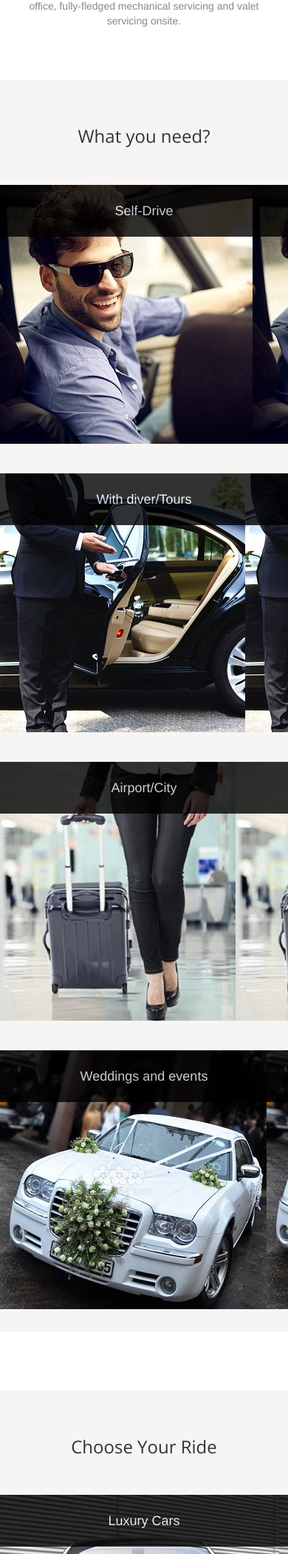
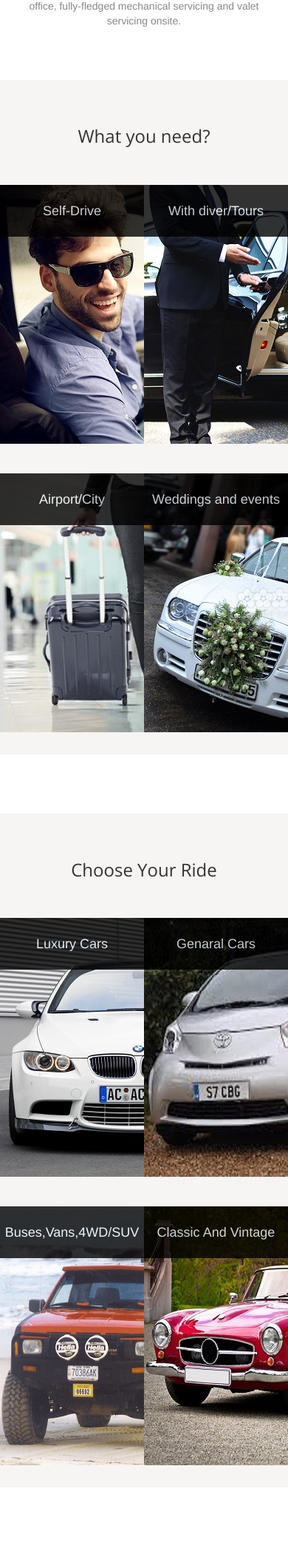
Before and after one commit to lnash94/SRScab, a CodeIgniter app: page /srscabs/ in a window 390 px wide. Shown: the part 775-2876 px from the top of the page at 74% size. Run offline with CodeIgniter, Linux system fonts and the light colour scheme; some libraries are stand-ins or nearby versions.

Commit message:
fixed the responsive issue

```diff
--- a/application/views/pages/home.php
+++ b/application/views/pages/home.php
@@ -30,19 +30,19 @@
         <h3 class="text-center thin">What you need?</h3>
 
         <div class="row">
-            <div class="col-md-3 col-sm-6 highlight ridetype" style="background-image: url(assets/images/self_drive.jpg);padding: 0 ;"><a href="#" class="linker">
+            <div class="col-md-3 col-sm-6 col-xs-6 highlight ridetype" style="background-image: url(assets/images/self_drive.jpg);padding: 0 ;"><a href="#" class="linker">
                 <div class="overlay"></div><div class="ridetitle">Self-Drive</div>
             </a>
             </div>
-            <div class="col-md-3 col-sm-6 highlight ridetype" style="background-image: url(assets/images/with_driver.jpg);padding: 0 ;"><a href="#" class="linker">
+            <div class="col-md-3 col-sm-6 col-xs-6 highlight ridetype" style="background-image: url(assets/images/with_driver.jpg);padding: 0 ;"><a href="#" class="linker">
                 <div class="overlay"></div><div class="ridetitle">With diver/Tours</div>
             </a>
             </div>
-            <div class="col-md-3 col-sm-6 highlight ridetype" style="background-image: url(assets/images/airport.jpg);padding: 0 ;"><a href="#" class="linker">
+            <div class="col-md-3 col-sm-6 col-xs-6 highlight ridetype" style="background-image: url(assets/images/airport.jpg);padding: 0 ;"><a href="#" class="linker">
                 <div class="overlay"></div><div class="ridetitle">Airport/City</div>
             </a>
             </div>
-            <div class="col-md-3 col-sm-6 highlight ridetype" style="background-image: url(assets/images/wedding.jpg);padding: 0 ;"><a href="#" class="linker">
+            <div class="col-md-3 col-sm-6 col-xs-6 highlight ridetype" style="background-image: url(assets/images/wedding.jpg);padding: 0 ;"><a href="#" class="linker">
                 <div class="overlay"></div><div class="ridetitle">Weddings and events</div>
             </a>
             </div>
@@ -58,19 +58,19 @@
         <h3 class="text-center thin">Choose Your Ride</h3>
 
         <div class="row">
-            <div class="col-md-3 col-sm-6 highlight ridetype" style="background-image: url(assets/images/vehicles/luxury/bmw-m3.jpg);padding: 0 ;"><a href="#" class="linker">
+            <div class="col-md-3 col-sm-6 col-xs-6 highlight ridetype" style="background-image: url(assets/images/vehicles/luxury/bmw-m3.jpg);padding: 0 ;"><a href="#" class="linker">
                 <div class="overlay"></div><div class="ridetitle">Luxury Cars</div>
             </a>
             </div>
-            <div class="col-md-3 col-sm-6 highlight ridetype" style="background-image: url(assets/images/vehicles/genaral/genaral.jpg);padding: 0 ;"><a href="#" class="linker">
+            <div class="col-md-3 col-sm-6 col-xs-6 highlight ridetype" style="background-image: url(assets/images/vehicles/genaral/genaral.jpg);padding: 0 ;"><a href="#" class="linker">
                 <div class="overlay"></div><div class="ridetitle">Genaral Cars</div>
             </a>
             </div>
-            <div class="col-md-3 col-sm-6 highlight ridetype" style="background-image: url(assets/images/vehicles/vanbus4wd/nissand21.jpg);padding: 0 ;"><a href="#" class="linker">
+            <div class="col-md-3 col-sm-6 col-xs-6 highlight ridetype" style="background-image: url(assets/images/vehicles/vanbus4wd/nissand21.jpg);padding: 0 ;"><a href="#" class="linker">
                 <div class="overlay"></div><div class="ridetitle">Buses,Vans,4WD/SUV</div>
             </a>
             </div>
-            <div class="col-md-3 col-sm-6 highlight ridetype" style="background-image: url(assets/images/vehicles/classic/classic.jpg);padding: 0 ;"><a href="#" class="linker">
+            <div class="col-md-3 col-sm-6 col-xs-6 highlight ridetype" style="background-image: url(assets/images/vehicles/classic/classic.jpg);padding: 0 ;"><a href="#" class="linker">
                 <div class="overlay"></div><div class="ridetitle">Classic And Vintage</div>
             </a>
             </div>
```
